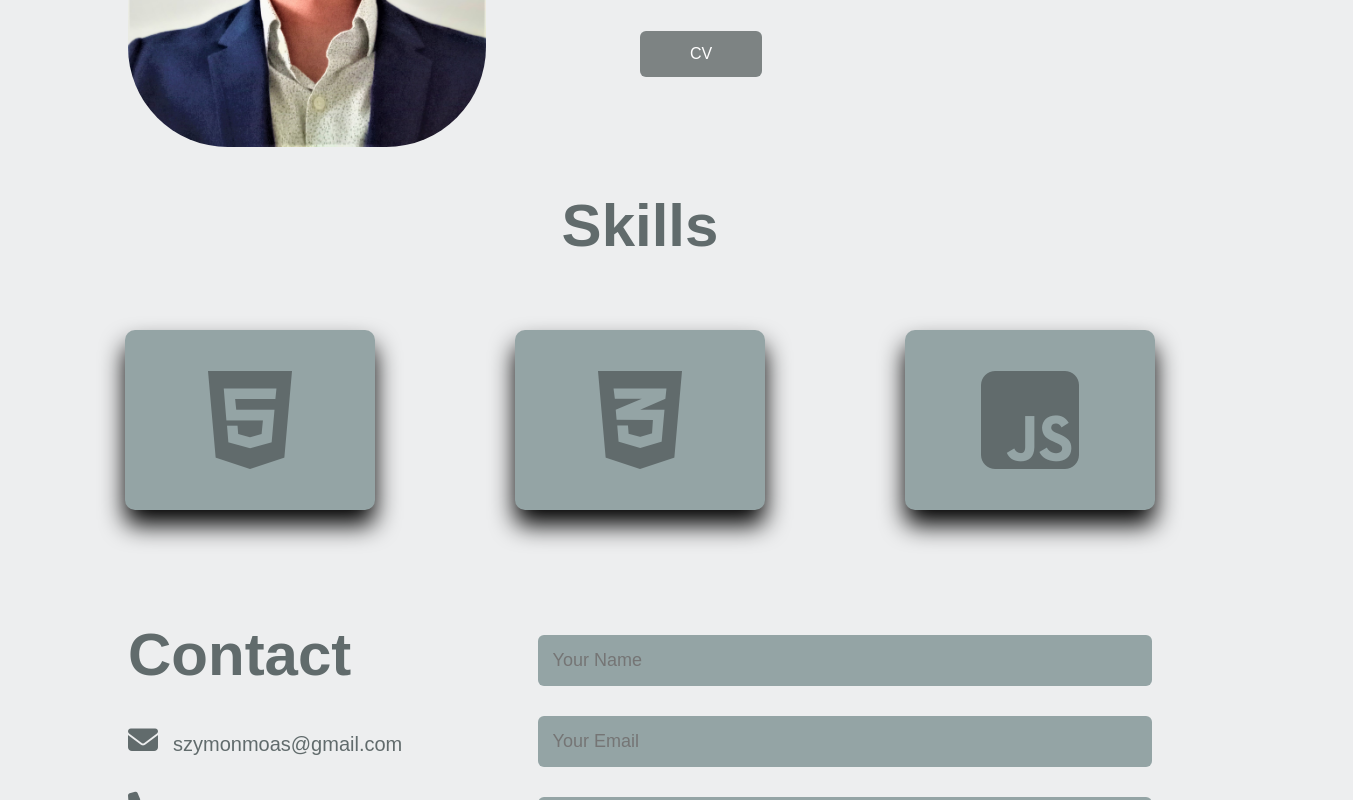
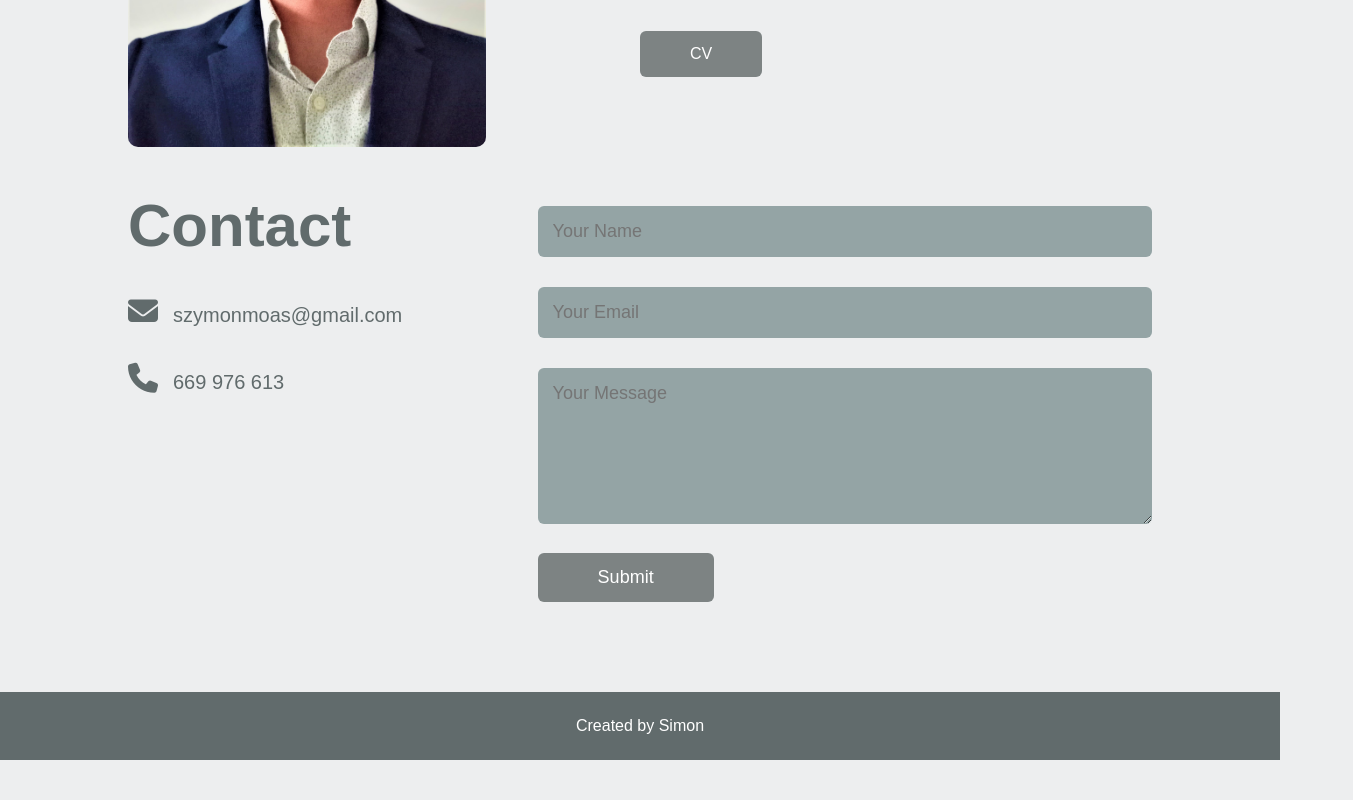
Before and after one commit to szymonmoas/szymonmoas.github.io, a plain HTML site: page index.html in a window 1280 px wide. Shown: the part 1172-1972 px from the top of the page, 1353 px wide, since content can reach past the window. After the commit the page ends 1932 px from the top, so only its background shows below. Drawn offline with Linux system fonts and the light colour scheme.

Commit message:
initial commit

```diff
--- a/index.html
+++ b/index.html
@@ -48,22 +48,7 @@
 
 
 
-    <section id="social-media">
-        <div class="container">
-            <h1 class="sub-title">Skills</h1>
-            <ul class="sci">
-                <li data-text="HTML" data-color="#ea3b02">
-                    <a href="#" class="html"><i class="fa-brands fa-html5"></i></a>
-                </li>
-                <li data-text="CSS" data-color="#2273e4">
-                    <a href="#" class="css"><i class="fa-brands fa-css3-alt"></i></a>
-                </li>
-                <li data-text="JavaScript" data-color="#fffa00">
-                    <a href="#" class="js"><i class="fa-brands fa-square-js"></i></a>
-                </li>
-            </ul>
-        </div>
-    </section>
+
 
 
 
--- a/style.css
+++ b/style.css
@@ -10,6 +10,7 @@ html{
 }
 
 body{
+	width: 100%;
 	background: #edeeef;
 	color: #616b6c;
 }
@@ -91,7 +92,7 @@ nav ul li a:hover::after{
 
 .about-col-1 img{
 	width: 100%;
-	border-radius: 100px;
+	border-radius: 10px;
 }
 
 .about-col-2{
@@ -165,7 +166,7 @@ nav ul li a:hover::after{
 	font-size: 7em;
 	transform-style: preserve-3d;
 	perspective: 500px;
-	box-shadow: 0 15px 25px rgb(0, 0, 0.1);
+	box-shadow: 1px 1px 6px #000000ff;
 	transition: background 0.5s;
 }
 
@@ -283,6 +284,10 @@ nav .fa-solid{
 		background-size: cover;
 	}
 
+	body {
+		width: 100%;
+	}
+
 	.header-text {
 		margin-top: 20%;
 		font-size: 25px;
```
